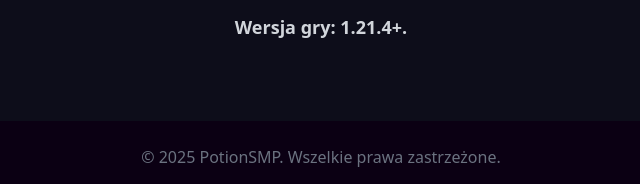
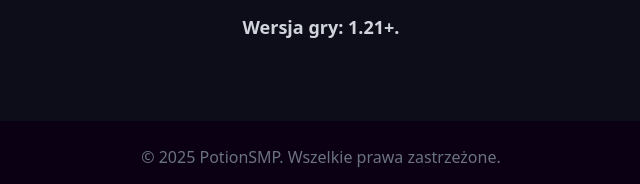
Before and after one commit to xMacha/PotionSMP, a plain HTML site: page index.html in a window 1280 px wide. Shown: the part 2187-2371 px from the top of the page, 319-959 px from the left. Drawn offline with nearby package versions, Linux system fonts and the light colour scheme.

Commit message:
Update index.html

```diff
--- a/index.html
+++ b/index.html
@@ -84,7 +84,7 @@
       <div class="bg-gray-800 inline-block px-6 py-4 rounded-lg shadow-inner">
         <span class="text-[#7f3fbf] font-mono text-xl font-bold">potionsmp.fun</span>
       </div>
-      <p class="text-lg font-bold text-gray-300 mt-4">Wersja gry: 1.21.4+.</p>
+      <p class="text-lg font-bold text-gray-300 mt-4">Wersja gry: 1.21+.</p>
     </div>
   </section>
 
```
